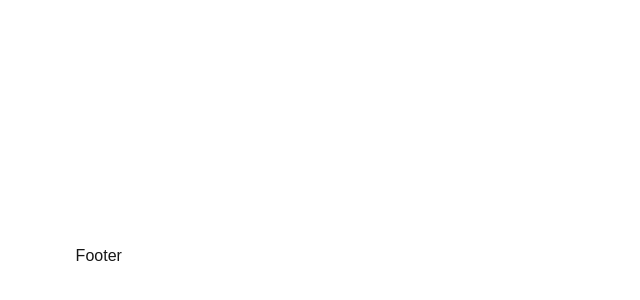
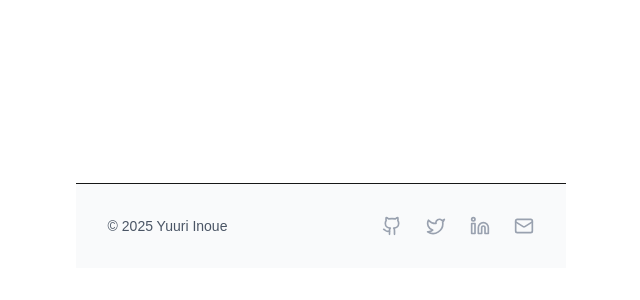
Before and after one commit to yuuri-dev/portfolio, a Next.js app: page / in a window 1280 px wide. Shown: the part 222-522 px from the top of the page, without its empty margins (319-959 px from the left). Built offline with nearby package versions, Linux system fonts and the light colour scheme.

Commit message:
Footerを仮で作成

```diff
--- a/src/components/Footer.jsx
+++ b/src/components/Footer.jsx
@@ -1,9 +1,52 @@
-import React from 'react'
+import { Github, Twitter, Mail, Linkedin } from 'lucide-react';
 
-const Footer = () => {
+export default function Footer() {
   return (
-    <div>Footer</div>
-  )
+    <footer className="bg-gray-50 border-t">
+      <div className="mx-auto max-w-7xl px-4 sm:px-6 lg:px-8 py-8">
+        <div className="flex flex-col md:flex-row justify-between items-center">
+          <div className="text-gray-600 text-sm mb-4 md:mb-0">
+            © 2025 Yuuri Inoue
+          </div>
+
+          <div className="flex space-x-6">
+            <a
+              href="https://github.com/yourusername"
+              target="_blank"
+              rel="noopener noreferrer"
+              className="text-gray-400 hover:text-gray-600 transition-colors"
+            >
+              <Github size={20} />
+              <span className="sr-only">GitHub</span>
+            </a>
+            <a
+              href="https://twitter.com/yourusername"
+              target="_blank"
+              rel="noopener noreferrer"
+              className="text-gray-400 hover:text-gray-600 transition-colors"
+            >
+              <Twitter size={20} />
+              <span className="sr-only">Twitter</span>
+            </a>
+            <a
+              href="https://linkedin.com/in/yourusername"
+              target="_blank"
+              rel="noopener noreferrer"
+              className="text-gray-400 hover:text-gray-600 transition-colors"
+            >
+              <Linkedin size={20} />
+              <span className="sr-only">LinkedIn</span>
+            </a>
+            <a
+              href="mailto:your.email@example.com"
+              className="text-gray-400 hover:text-gray-600 transition-colors"
+            >
+              <Mail size={20} />
+              <span className="sr-only">Email</span>
+            </a>
+          </div>
+        </div>
+      </div>
+    </footer>
+  );
 }
-
-export default Footer
```
